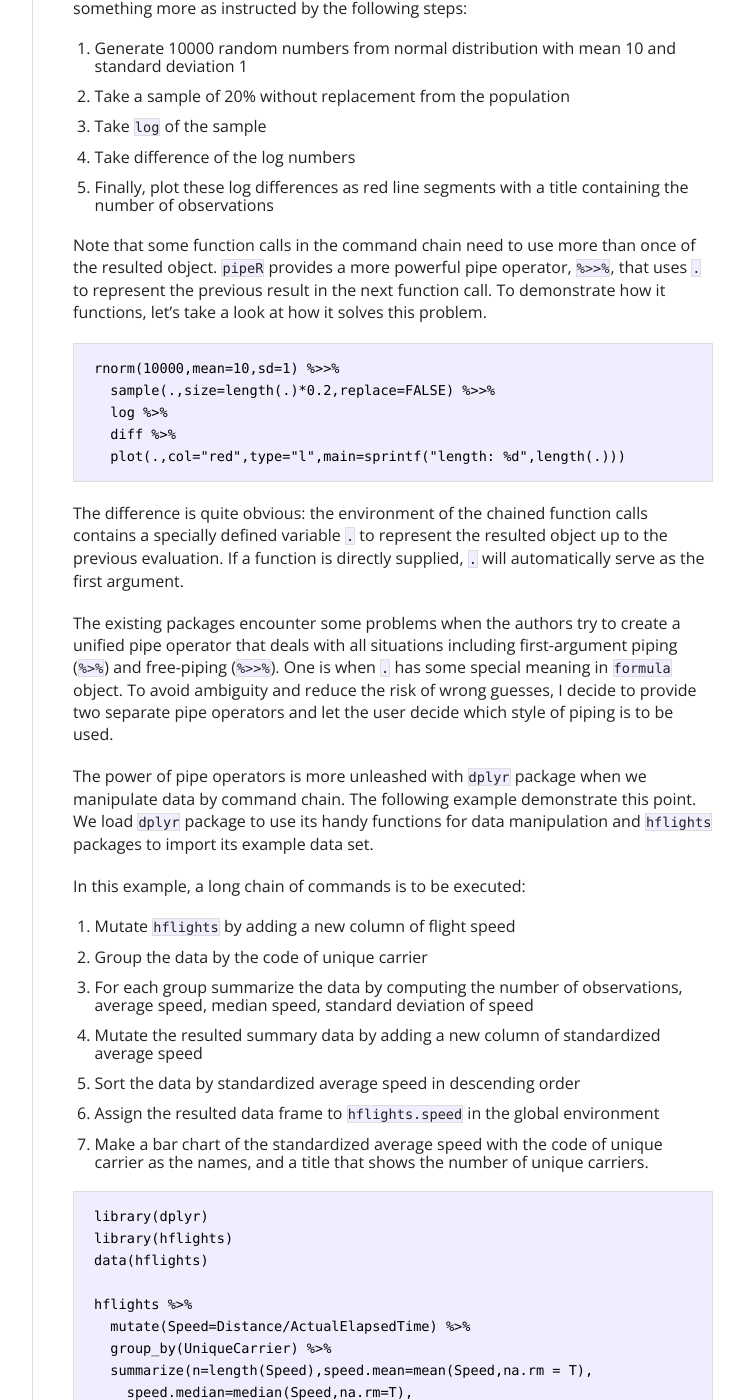
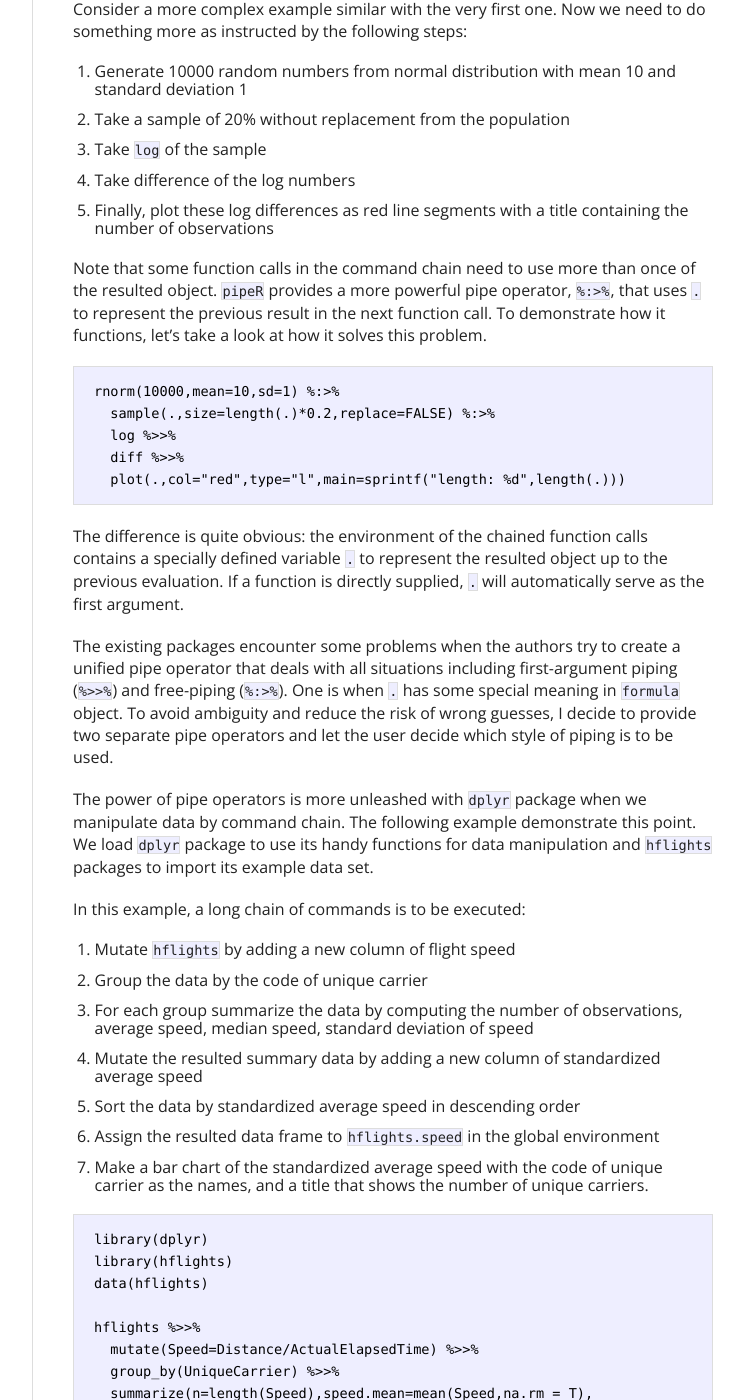
Before and after one commit to harryprince/renkun-ken.github.io, a Jekyll site: the page built from _posts/2014-04-08-use-pipeline-operators-in-r.md, in a window 1280 px wide and 1400 px high, scrolled down 1731 px. Shown: the whole window, without its empty margins (378-1122 px from the left). Built offline with Jekyll 4.4.1, drawn with Linux system fonts in a browser that asks for light colours; nearby versions of some CDN libraries; Markdown is read by kramdown in place of the engine named in the settings; comment, search, counter and statistics services are not loaded; some of the changed text lies outside the part shown.

````diff
--- a/_posts/2014-04-08-use-pipeline-operators-in-r.md
+++ b/_posts/2014-04-08-use-pipeline-operators-in-r.md
@@ -38,17 +38,17 @@ In simple words, the F# code above first filter the array from 1 to 100 by selec
 
 The magic of the pipeline operator, `|>`, in F# is nothing but a higher order function that takes two arguments: `x`, the object to be piped, and `f`, the function to take the piped object as the first argument.
 
-Thanks to the language design, this kind of magic is immediately implementable in R. I created a package called [`pipeR`](http://renkun.me/pipeR/) hosted by [GitHub](https://github.com/renkun-ken/pipeR), which is quite similar with the already existing package [`magrittr`](http://cran.r-project.org/package=magrittr). Both of these packages provide `%>%` operator to pipe the resulted object forward to the first argument of the next function call. The following code is an equivalent example of the five-step example in the beginning:
+Thanks to the language design, this kind of magic is immediately implementable in R. I created a package called [`pipeR`](http://renkun.me/pipeR/) hosted by [GitHub](https://github.com/renkun-ken/pipeR) and released to [CRAN](http://cran.r-project.org/package=pipeR), which is quite similar with the already existing package [`magrittr`](http://cran.r-project.org/package=magrittr). Both of these packages provide operators to pipe the resulted object forward to the first argument of the next function call. The following code is an example of the five-step example in the beginning using `pipeR`:
 
 ```r
-rnorm(10000,mean=10,sd=1) %>%
-  sample(size=100,replace=FALSE) %>%
-  log %>%
-  diff %>%
+rnorm(10000,mean=10,sd=1) %>>%
+  sample(size=100,replace=FALSE) %>>%
+  log %>>%
+  diff %>>%
   plot(col="red",type="l")
 ```
 
-The thing `%>%` does is simple: pipe the value on the left-hand side to be the first argument of the function call on the right-hand side. Its functionality is very similar with the F# pipeline operator. As we can see, the code becomes much clearer than the nested version, which also results in greater flexibility. When the demand changes, it is very handy to add or remove steps from the chain of commands without reorganizing the structure of the code.
+The thing `%>>%` does is simple: pipe the value on the left-hand side to be the first argument of the function call on the right-hand side. Its functionality is very similar with the F# pipeline operator. As we can see, the code becomes much clearer than the nested version, which also results in greater flexibility. When the demand changes, it is very handy to add or remove steps from the chain of commands without reorganizing the structure of the code.
 
 However, sometimes we don't only need the object to be piped to the first argument of the next function call; instead, we may need to pipe it to non-first argument, to the expression in the argument, or even to multiple places.
 
@@ -60,19 +60,19 @@ Consider a more complex example similar with the very first one. Now we need to
 4. Take difference of the log numbers
 5. Finally, plot these log differences as red line segments with a title containing the number of observations
 
-Note that some function calls in the command chain need to use more than once of the resulted object. `pipeR` provides a more powerful pipe operator, `%>>%`, that uses `.` to represent the previous result in the next function call. To demonstrate how it functions, let's take a look at how it solves this problem.
+Note that some function calls in the command chain need to use more than once of the resulted object. `pipeR` provides a more powerful pipe operator, `%:>%`, that uses `.` to represent the previous result in the next function call. To demonstrate how it functions, let's take a look at how it solves this problem.
 
 ```r
-rnorm(10000,mean=10,sd=1) %>>%
-  sample(.,size=length(.)*0.2,replace=FALSE) %>>%
-  log %>%
-  diff %>%
+rnorm(10000,mean=10,sd=1) %:>%
+  sample(.,size=length(.)*0.2,replace=FALSE) %:>%
+  log %>>%
+  diff %>>%
   plot(.,col="red",type="l",main=sprintf("length: %d",length(.)))
 ```
 
 The difference is quite obvious: the environment of the chained function calls contains a specially defined variable `.` to represent the resulted object up to the previous evaluation. If a function is directly supplied, `.` will automatically serve as the first argument.
 
-The existing packages encounter some problems when the authors try to create a unified pipe operator that deals with all situations including first-argument piping (`%>%`) and free-piping (`%>>%`). One is when `.` has some special meaning in `formula` object. To avoid ambiguity and reduce the risk of wrong guesses, I decide to provide two separate pipe operators and let the user decide which style of piping is to be used.
+The existing packages encounter some problems when the authors try to create a unified pipe operator that deals with all situations including first-argument piping (`%>>%`) and free-piping (`%:>%`). One is when `.` has some special meaning in `formula` object. To avoid ambiguity and reduce the risk of wrong guesses, I decide to provide two separate pipe operators and let the user decide which style of piping is to be used.
 
 The power of pipe operators is more unleashed with `dplyr` package when we manipulate data by command chain. The following example demonstrate this point. We load `dplyr` package to use its handy functions for data manipulation and `hflights` packages to import its example data set.
 
@@ -91,15 +91,15 @@ library(dplyr)
 library(hflights)
 data(hflights)
 
-hflights %>%
-  mutate(Speed=Distance/ActualElapsedTime) %>%
-  group_by(UniqueCarrier) %>%
+hflights %>>%
+  mutate(Speed=Distance/ActualElapsedTime) %>>%
+  group_by(UniqueCarrier) %>>%
   summarize(n=length(Speed),speed.mean=mean(Speed,na.rm = T),
     speed.median=median(Speed,na.rm=T),
-    speed.sd=sd(Speed,na.rm=T)) %>%
-  mutate(speed.ssd=speed.mean/speed.sd) %>%
-  arrange(desc(speed.ssd)) %>>%
-  assign("hflights.speed",.,.GlobalEnv) %>>%
+    speed.sd=sd(Speed,na.rm=T)) %>>%
+  mutate(speed.ssd=speed.mean/speed.sd) %>>%
+  arrange(desc(speed.ssd)) %:>%
+  assign("hflights.speed",.,.GlobalEnv) %:>%
   barplot(.$speed.ssd, names.arg = .$UniqueCarrier,
     main=sprintf("Standardized mean of %d carriers", nrow(.)))
 ```
````
